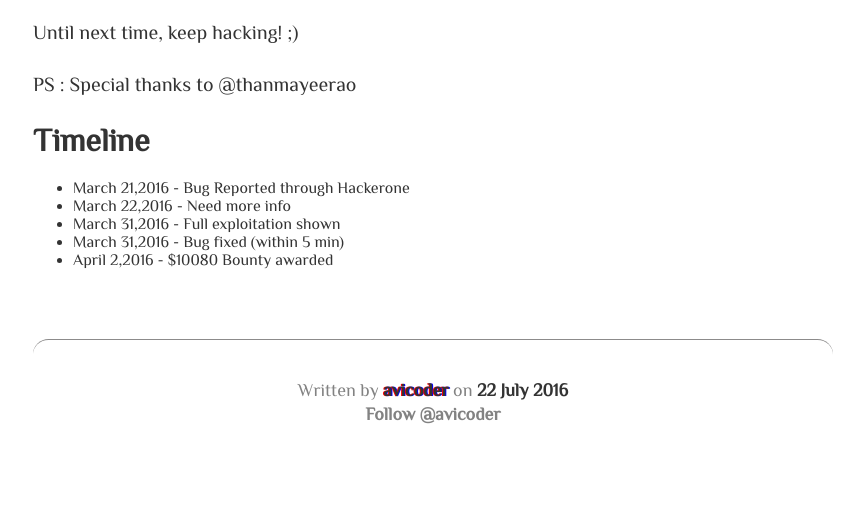
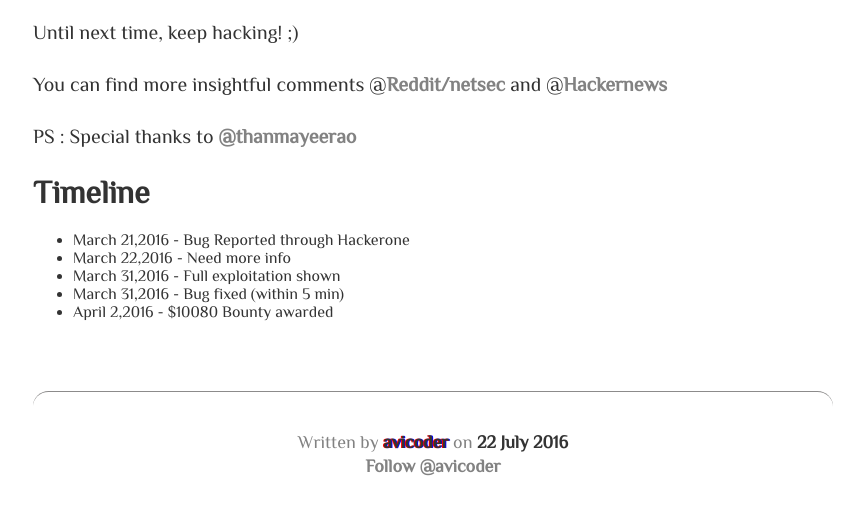
Before and after one commit to avicoder/avicoder.github.io, a Jekyll site: the page built from _posts/2016-21-07-Twitter-Vine-Source-code-dump.md, in a window 1280 px wide and 900 px high, scrolled down 3832 px, cut to the strip 322-837 px from the top of the window. Shown: the whole strip, without its empty margins (207-1071 px from the left). Built offline with Jekyll 4.4.1, drawn with Linux system fonts in a browser that asks for light colours; some web fonts are replaced; comment, search, counter and statistics services are not loaded.

Commit message:
Update 2016-21-07-Twitter-Vine-Source-code-dump.md

```diff
--- a/_posts/2016-21-07-Twitter-Vine-Source-code-dump.md
+++ b/_posts/2016-21-07-Twitter-Vine-Source-code-dump.md
@@ -60,7 +60,9 @@
 
 Until next time, keep hacking! ;)
 
-PS : Special thanks to @thanmayeerao
+You can find more insightful comments  @[Reddit/netsec](https://www.reddit.com/r/netsec/comments/4u3m8s/twitters_vine_source_code_disclosure_bug/) and @[Hackernews](https://news.ycombinator.com/item?id=12147831)
+
+PS : Special thanks to [@thanmayeerao](https://twitter.com/thanmayeerao)
 
 Timeline
 =====
```
